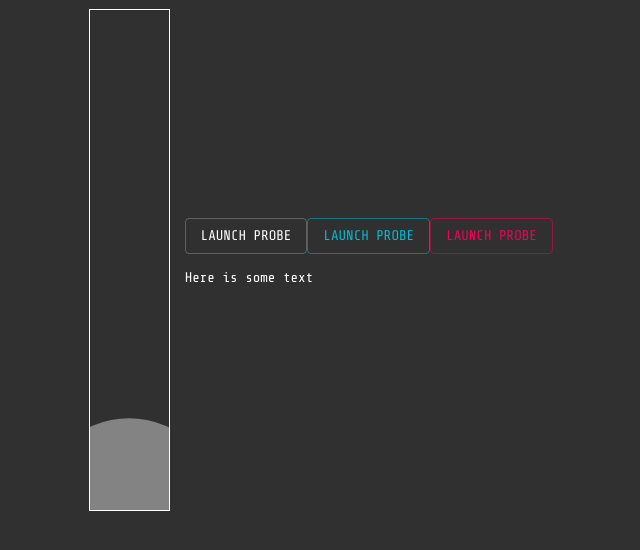
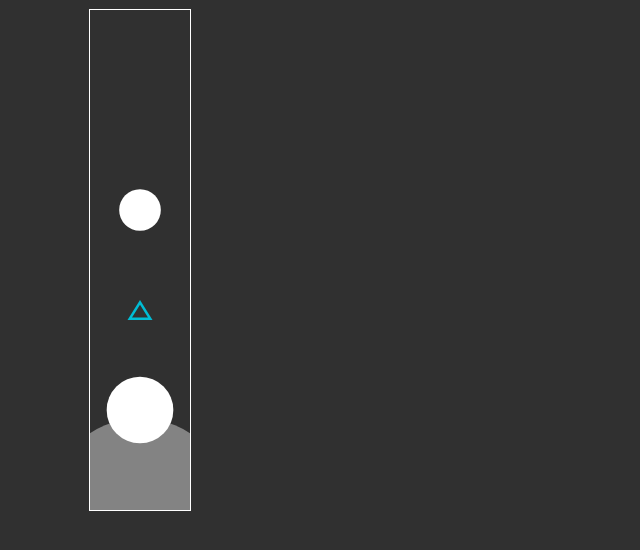
Before and after one commit to strux/warper, a React (Create React App) app: page / in a window 1280 px wide. Shown: the top 550 px of the page, without its empty margins (274-914 px from the left). Built offline with nearby package versions, Linux system fonts and the light colour scheme.

Commit message:
Initial sketches

```diff
--- a/package.json
+++ b/package.json
@@ -5,8 +5,6 @@
   "dependencies": {
     "@material-ui/core": "^4.5.2",
     "@material-ui/icons": "^4.5.1",
-    "@mdi/js": "^4.5.95",
-    "@mdi/react": "^1.2.1",
     "react": "^16.11.0",
     "react-dom": "^16.11.0",
     "react-scripts": "3.2.0"
--- a/src/App.css
+++ b/src/App.css
@@ -1,12 +1,11 @@
 .system-visualizer {
   position: relative;
   overflow: hidden;
+  width: 100px;
   height: 500px;
   outline: 1px solid;
 }
 
-/*
-*/
 svg.star {
   position: absolute;
   bottom: 0;
@@ -15,7 +14,4 @@ svg.star {
   width: 220px;
   height: 220px;
   opacity: 0.4;
-  /*
-  fill: orangered;
-  */
 }
--- a/src/App.js
+++ b/src/App.js
@@ -1,9 +1,67 @@
-import React from 'react';
-import { Container, Grid, Box, Button } from '@material-ui/core';
+import React, { useReducer } from 'react';
+import initialState from './data/initialState.json';
+import { Container, Grid, Box } from '@material-ui/core';
 import Brightness1 from '@material-ui/icons/Brightness1';
+import Planet from './components/planet/planet.js';
+import Player from './components/player/player.js';
+import useInterval from './hooks/use-interval.js';
 import './App.css';
 
 function App() {
+
+  const moveActor = actor => {
+    if (!actor.target) return actor;
+    const distance = actor.target - actor.location;
+    const move = actor.speed * Math.sign(distance);
+    const delta = Math.abs(distance) - Math.abs(move)
+    const newLocation = (actor.location + (delta <= 0 ? distance : move))
+    return {
+      ...actor,
+      location: newLocation
+    }
+  }
+
+  const setActorTarget = (actor, target) => {
+    return {
+      ...actor,
+      target: target
+    }
+  }
+
+  const reducer = (state, action) => {
+    const { player, planets } = state;
+    let newState;
+
+    switch(action.type) {
+      case 'launch-probe':
+        console.log(action.target);
+        newState = {
+          player: {
+            ...player,
+            probes: player.probes.map((p) => setActorTarget(p, action.target)),
+          },
+          planets
+        };
+        return newState;
+      default:
+        newState = {
+          player: {
+            ...player,
+            probes: player.probes.map(moveActor),
+          },
+          planets
+        };
+        return newState;
+    }
+
+  }
+
+  const [state, dispatch] = useReducer(reducer, initialState);
+
+  useInterval(() => {
+    dispatch('tick')
+  }, 1000);
+
   return (
     <Container maxWidth="sm">
       <Grid container
@@ -12,17 +70,18 @@ function App() {
             alignItems="center"
             spacing={2}
       >
-        <Grid item xs={2}>
+        <Grid item xs={3}>
           <Box className="system-visualizer">
             <Brightness1 className="star" />
+            { state.planets.map((planet, idx) =>
+              <Planet key={idx}
+                      dispatchProbe={(index, target) => dispatch({ type: 'launch-probe', index: index, target: target })}
+                      probes={state.player.probes} {...planet} />) }
+            <Player {...state.player} />
           </Box>
         </Grid>
-        <Grid item xs={10}>
+        <Grid item xs={9}>
           <Box>
-            <Button variant="outlined">Launch Probe</Button>
-            <Button variant="outlined" color="primary">Launch Probe</Button>
-            <Button variant="outlined" color="secondary">Launch Probe</Button>
-            <p>Here is some text</p>
           </Box>
         </Grid>
       </Grid>
--- /dev/null
+++ b/src/components/planet/planet.css
@@ -0,0 +1,11 @@
+button.planet {
+  padding: 0;
+  position: absolute;
+  left: 50%;
+  transform: translate(-50%, 50%);
+}
+
+.planet svg {
+  width: 100%;
+  height: 100%;
+}
--- /dev/null
+++ b/src/components/planet/planet.js
@@ -0,0 +1,56 @@
+import React, { useState } from 'react';
+import IconButton from '@material-ui/core/IconButton';
+import Menu from '@material-ui/core/Menu';
+import MenuItem from '@material-ui/core/MenuItem';
+import Brightness1 from '@material-ui/icons/Brightness1';
+import './planet.css';
+
+export default function Planet({ location, size, probes, dispatchProbe }) {
+
+  const [anchorEl, setAnchorEl] = useState(null);
+
+  const open = Boolean(anchorEl);
+
+  const handleClick = event => {
+    setAnchorEl(event.currentTarget);
+  };
+
+  const handleItemClick = (idx) => {
+    console.log(idx);
+    dispatchProbe(idx, location);
+    handleClose();
+  };
+
+  const handleClose = () => {
+    setAnchorEl(null);
+  };
+
+  const probeMessage = (probe, idx) => {
+    if (probe.target === location) return `Probe ${idx} en route`;
+    else if (probe.target === null) return `Launch Probe ${idx}`;
+    else if (probe.target !== null) return `Redirect Probe ${idx}`;
+  }
+
+  return (
+    <div>
+      <IconButton className="planet"
+                  style={{ bottom: location, width: size, height: size }}
+                  onClick={handleClick}>
+        <Brightness1 />
+      </IconButton>
+      <Menu
+        id="long-menu"
+        anchorEl={anchorEl}
+        keepMounted
+        open={open}
+        onClose={handleClose}
+      >
+        {probes.map((probe, idx) => (
+          <MenuItem key={idx} onClick={(idx) => handleItemClick(idx)}>
+            {probeMessage(probe, idx)}
+          </MenuItem>
+        ))}
+      </Menu>
+    </div>
+  );
+}
--- /dev/null
+++ b/src/components/player/player.css
@@ -0,0 +1,7 @@
+svg.planet {
+  width: 30px;
+  height: 30px;
+  position: absolute;
+  left: 50%;
+  transform: translate(-50%, 50%);
+}
--- /dev/null
+++ b/src/components/player/player.js
@@ -0,0 +1,16 @@
+import React from 'react';
+import ChangeHistory from '@material-ui/icons/ChangeHistory';
+import Probe from '../../components/probe/probe.js';
+import './player.css';
+
+export default function Player({ location, probes }) {
+  const target = 400;
+  return (
+    <div>
+    <ChangeHistory color="primary" className="planet" style={{ bottom: location }} />
+    { probes.map((probe, idx) =>
+      <Probe key={idx} target={target} {...probe} />)
+    }
+    </div>
+  );
+}
--- /dev/null
+++ b/src/components/probe/probe.css
@@ -0,0 +1,15 @@
+svg.probe {
+  width: 15px;
+  height: 15px;
+  position: absolute;
+  left: 50%;
+  transform-origin: center;
+  transform: translate(-50%, 50%);
+}
+svg.probe.down {
+  transform: translate(-50%, 50%) rotate(180deg);;
+}
+
+svg.probe.docked {
+  display: none;
+}
--- /dev/null
+++ b/src/components/probe/probe.js
@@ -0,0 +1,11 @@
+import React from 'react';
+import ExpandLess from '@material-ui/icons/ExpandLess';
+import './probe.css';
+
+export default function Probe({ location, target }) {
+  const direction = location > target ? 'down' : 'up'
+  const deployed = target ? 'deployed' : 'docked'
+  return (
+    <ExpandLess color="primary" className={`probe ${direction} ${deployed}`} style={{ bottom: location }} />
+  );
+}
--- /dev/null
+++ b/src/data/initialState.json
@@ -0,0 +1,29 @@
+{
+  "warps": 0,
+  "player": {
+    "location": 200,
+    "probes": [
+      {
+        "speed": 5,
+        "location": 200,
+        "target": null
+      }
+    ]
+  },
+  "planets": [
+    {
+      "size": 80,
+      "location": 100,
+      "resources": {
+        "fuel": 10
+      }
+    },
+    {
+      "size": 50,
+      "location": 300,
+      "resources": {
+        "fuel": 10
+      }
+    }
+  ]
+}
--- /dev/null
+++ b/src/hooks/use-interval.js
@@ -0,0 +1,21 @@
+import { useEffect, useRef } from 'react';
+
+export default function useInterval(callback, delay) {
+  const savedCallback = useRef();
+
+  // Remember the latest callback.
+  useEffect(() => {
+    savedCallback.current = callback;
+  }, [callback]);
+
+  // Set up the interval.
+  useEffect(() => {
+    function tick() {
+      savedCallback.current();
+    }
+    if (delay !== null) {
+      let id = setInterval(tick, delay);
+      return () => clearInterval(id);
+    }
+  }, [delay]);
+}
```
Also changed, not shown: 1 other file (tests, documents, lock files or other folders).
